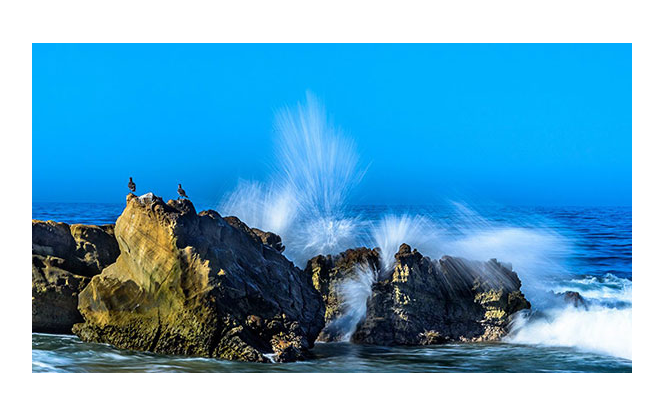
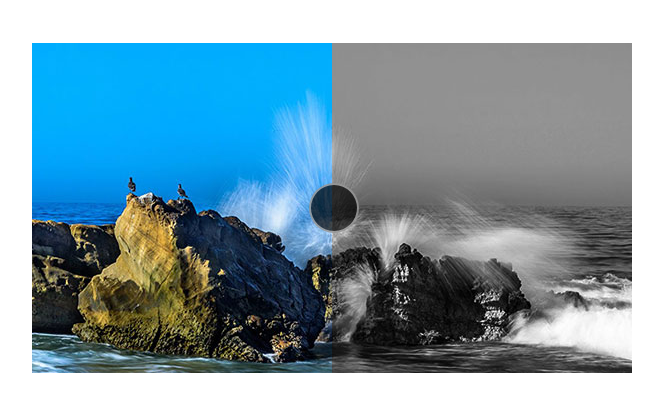
Before and after one commit to zaurmag/comparison-slider, a website built with Parcel: page index.html in a window 1280 px wide. Shown: the part 101-512 px from the top of the page, without its empty margins (308-971 px from the left). Built offline with nearby package versions, Linux system fonts and the light colour scheme.

Commit message:
Feat: Comparison logic
Functional programming

```diff
--- a/index.html
+++ b/index.html
@@ -11,8 +11,13 @@
     <h1 class="text-center mb-5">Slider comparison</h1>
 
     <div id="comparisonSlider" class="comparison">
-        <img class="comparison__image comparison__image--color" src="./src/images/color.jpg" alt="">
-        <img class="comparison__image comparison__image--gray" src="./src/images/gray.jpg" alt="">
+        <div class="comparison__image comparison__image--color js-image">
+            <img src="./src/images/color.jpg" alt="">
+        </div>
+
+        <div class="comparison__image comparison__image--gray">
+            <img src="./src/images/gray.jpg" alt="">
+        </div>
     </div>
 </div>
 
--- /dev/null
+++ b/src/js/comparison.js
@@ -0,0 +1,72 @@
+let $app = null
+let $track = null
+let $image = null
+let trackClicked = false
+let start = 'center'
+
+const mouseMoveHandler = (event) => {
+  const appCoords = $app.getBoundingClientRect()
+  const trackHalf = $track.clientWidth / 2
+
+  if (!trackClicked) {
+    return;
+  }
+
+  const delta = event.pageX - (appCoords.left + trackHalf)
+  const value =
+    delta < 0
+      ? 0 - trackHalf
+      : delta > appCoords.width - $track.clientWidth
+      ? appCoords.width - trackHalf
+      : delta
+
+  $track.style.left = `${value}px`
+  $image.style.width = `${value + trackHalf}px`
+};
+
+const mouseUpHandler = () => {
+  trackClicked = false;
+  document.removeEventListener("mousemove", mouseMoveHandler)
+}
+
+const mouseDownHandler = () => {
+  trackClicked = true
+  document.addEventListener("mousemove", mouseMoveHandler)
+  document.addEventListener("mouseup", mouseUpHandler)
+}
+
+const initialStart = () => {
+  $image = $app.querySelector('.js-image')
+  start = $app.clientWidth / 2 || 0
+  $track.style.left = `${start - $track.clientWidth / 2}px`
+  $image.style.width = `${start}px`
+}
+
+const prepareApp = () => {
+  $track = document.createElement('div')
+  $track.classList.add('comparison__track', 'js-track')
+  $app = document.getElementById("comparisonSlider")
+  $app.append($track)
+}
+
+function init() {
+  prepareApp()
+  initialStart()
+  $track.addEventListener("mousedown", mouseDownHandler)
+}
+
+function destroy () {
+  $track.removeEventListener("mousedown", mouseDownHandler)
+  $track.remove()
+  $image.style.width = '0'
+
+  $app = null
+  $track = null
+  $image = null
+  trackClicked = false
+}
+
+export default {
+  init,
+  // destroy
+}
--- a/src/main.js
+++ b/src/main.js
@@ -1 +1,5 @@
-import './styles.sass';
+import './styles.sass'
+import comparison from './js/comparison'
+
+window.comparison = comparison
+comparison.init()
--- a/src/styles.sass
+++ b/src/styles.sass
@@ -3,14 +3,38 @@
     margin: 0 auto
     width: 600px
     height: 330px
+    user-select: none
 
     &__image
         position: absolute
         left: 0
         top: 0
+        height: 100%
+
+        img
+            outline: none
+
+            &:focus
+                outline: none
 
         &--color
+            overflow: hidden
             z-index: 1
+            width: 0
 
         &--gray
+            width: 100%
             z-index: 0
+
+    &__track
+        position: absolute
+        left: -25px
+        top: 50%
+        transform: translateY(-50%)
+        z-index: 5
+        width: 50px
+        height: 50px
+        border-radius: 50%
+        background-color: rgba(#000, 0.7)
+        border: 2px solid rgba(256, 256, 256, 0.5)
+        cursor: pointer
```
